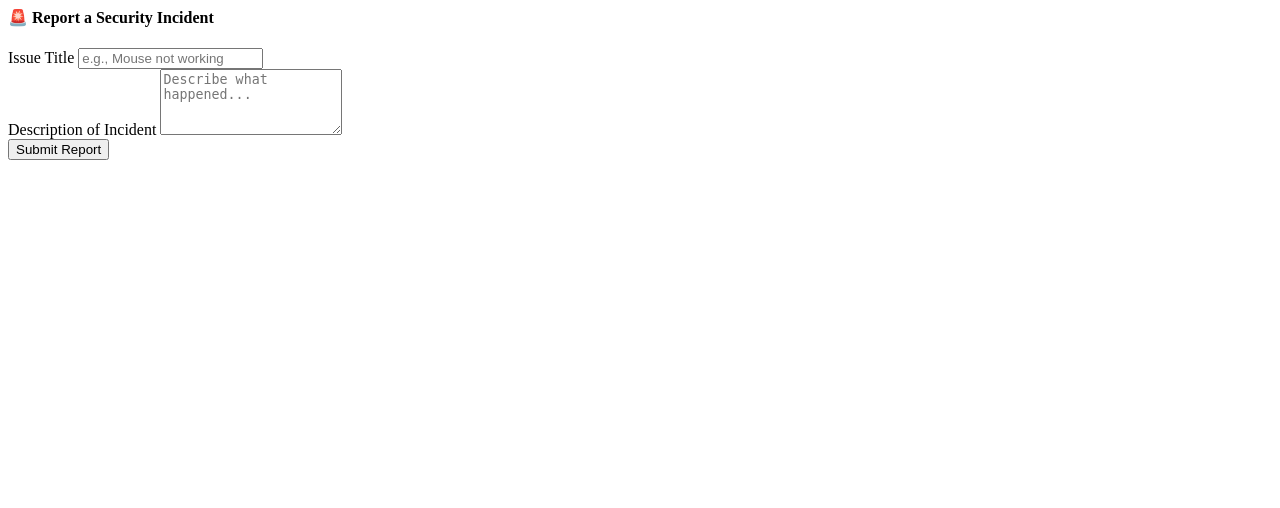
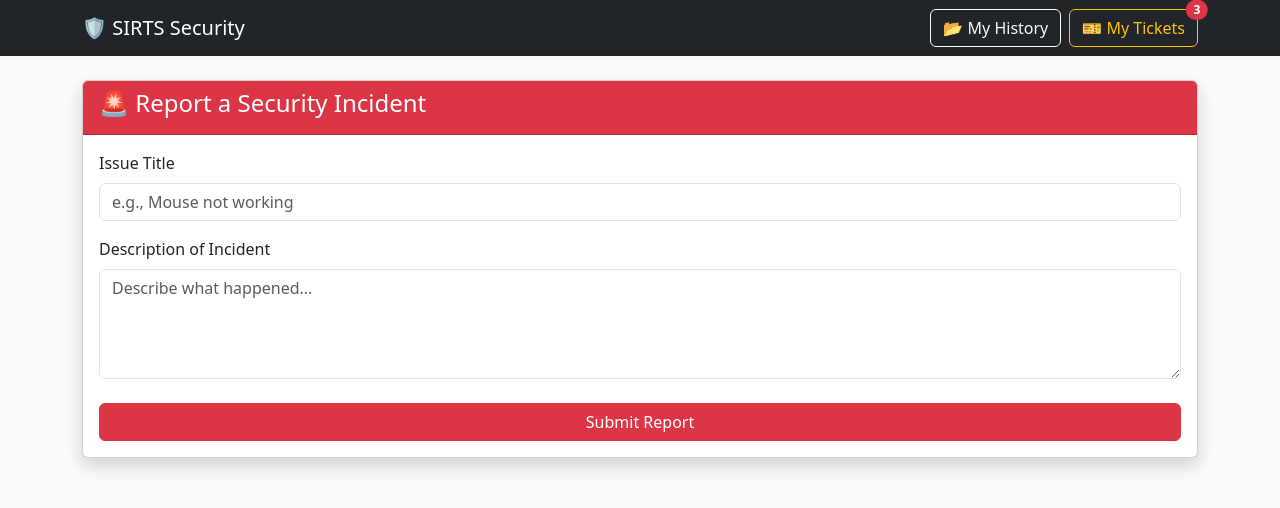
Before and after one commit to cheongzhiwei/SIRTS_FYP, a Django app: page /report/ in a window 1280 px wide. Shown: the top 508 px of the page. Run offline with Django 5.2, Linux system fonts and the light colour scheme; a user stored in the database is signed in; data comes from the database, SQL or seed files in the repository; both versions use the stored data as it was after the commit.

Commit message:
Restored UI and fixed ticket logic

```diff
--- a/incidents/templates/final_report.html
+++ b/incidents/templates/final_report.html
@@ -1,3 +1,30 @@
+<!DOCTYPE html>
+<html>
+<head>
+    <title>Report Security Incident</title>
+    <link href="https://cdn.jsdelivr.net/npm/bootstrap@5.3.0/dist/css/bootstrap.min.css" rel="stylesheet">
+</head>
+<body class="bg-light">
+
+<nav class="navbar navbar-expand-lg navbar-dark bg-dark mb-4">
+  <div class="container">
+    <a class="navbar-brand" href="#">🛡️ SIRTS Security</a>
+
+    <div class="d-flex align-items-center">
+        <a href="{% url 'user_history' %}" class="btn btn-outline-light me-2">📂 My History</a>
+
+        <a href="#" class="btn btn-outline-warning position-relative">
+            🎫 My Tickets  {% if pending_count > 0 %}
+            <span class="position-absolute top-0 start-100 translate-middle badge rounded-pill bg-danger">
+                {{ pending_count }}
+                <span class="visually-hidden">unread messages</span>
+            </span>
+            {% endif %}
+        </a>
+    </div>
+  </div>
+</nav>
+
 <div class="container">
     <div class="card shadow">
         <div class="card-header bg-danger text-white">
@@ -11,7 +38,7 @@
                 {% endfor %}
             {% endif %}
 
-            <form method="POST" id="incidentForm">
+            <form method="POST">
                 {% csrf_token %}
 
                 <div class="mb-3">
@@ -63,15 +90,11 @@
 <script>
     const titleInput = document.getElementById('id_title');
     const descInput = document.getElementById('id_description');
-
-    // The Sections
     const suggestionBox = document.getElementById('suggestion-box');
     const suggestionText = document.getElementById('suggestion-text');
     const finalOptions = document.getElementById('final-options');
     const defaultSubmit = document.getElementById('default-submit');
     const btnAck = document.getElementById('btn-ack');
-
-    let suggestionActive = false;
 
     // Knowledge Base
     const rules = [
@@ -81,8 +104,7 @@
     ];
 
     function checkInput() {
-        // If we already showed the options, don't reset everything while they type
-        if (finalOptions.style.display === 'flex') return;
+        if (finalOptions.style.display === 'flex') return; // Don't reset if already showing options
 
         const text = (titleInput.value + " " + descInput.value).toLowerCase();
         let foundTip = "";
@@ -95,32 +117,26 @@
         }
 
         if (foundTip) {
-            // Keyword Found: Show Box, Hide Default Submit
             suggestionText.innerText = foundTip;
-            suggestionBox.style.display = 'block';     // Show Yellow Box
-            btnAck.style.display = 'block';            // Show "I will try this"
-            defaultSubmit.style.display = 'none';      // HIDE Normal Submit
-            finalOptions.style.display = 'none';       // Ensure Stage 2 is hidden
+            suggestionBox.style.display = 'block';
+            btnAck.style.display = 'block';
+            defaultSubmit.style.display = 'none';
+            finalOptions.style.display = 'none';
         } else {
-            // No Keyword: Show Normal Interface
             suggestionBox.style.display = 'none';
-            defaultSubmit.style.display = 'block';     // Show Normal Submit
+            defaultSubmit.style.display = 'block';
             finalOptions.style.display = 'none';
         }
     }
 
-    // Step 2: User clicked "I will try this fix"
     function showOptions() {
-        btnAck.style.display = 'none';           // Hide the Acknowledge button
-        finalOptions.style.display = 'flex';     // Show "Solved" vs "Submit"
+        btnAck.style.display = 'none';
+        finalOptions.style.display = 'flex';
     }
 
     titleInput.addEventListener('input', checkInput);
     descInput.addEventListener('input', checkInput);
+</script>
 
-    // Auto-hide messages
-    setTimeout(function() {
-        let alerts = document.querySelectorAll('.alert-success');
-        alerts.forEach(function(alert) { alert.remove(); });
-    }, 3000);
-</script>
+</body>
+</html>
```
Also changed, not shown: db.sqlite3.
